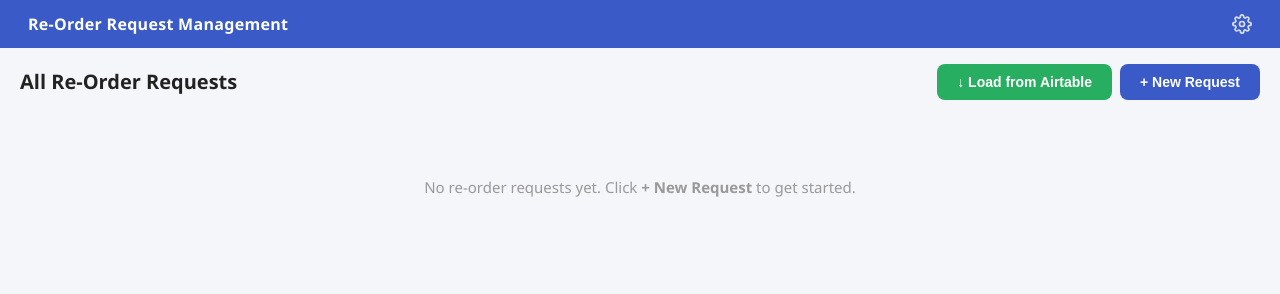
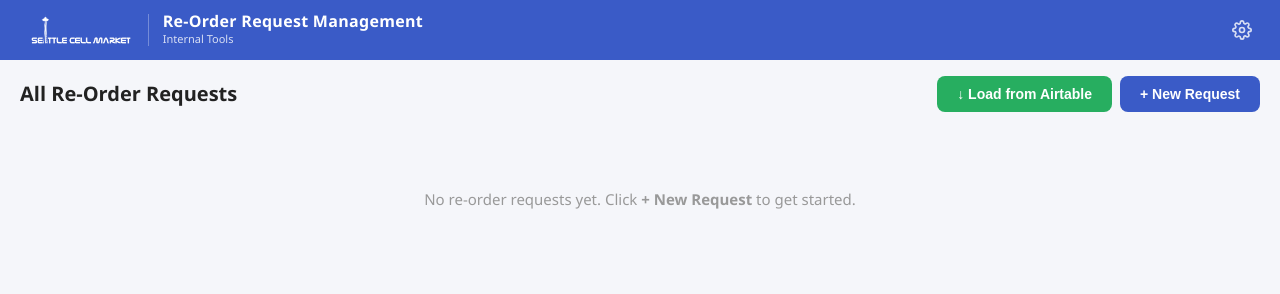
Before and after one commit to june648/reorder-request-app, a plain HTML site: page Re-Order Request Management.html in a window 1280 px wide. Drawn offline with Linux system fonts and the light colour scheme; no server answers.

Commit message:
Add Seattle Cell Market branding and S1-S10 Name push
- Add SCM logo with full-width blue header bar matching Team Dashboard
- Move top bar outside .app container for edge-to-edge styling
- Push S1-S10 Name (shipment labels) to Reorder Requests table
  for consumption by Shipment Tracker app

Co-Authored-By: Claude Opus 4.6 (1M context) <noreply@anthropic.com>

```diff
--- a/Re-Order Request Management.html
+++ b/Re-Order Request Management.html
@@ -11,8 +11,12 @@ body{font-family:'Segoe UI',system-ui,-apple-system,sans-serif;background:#f5f6f
 .app{max-width:1320px;margin:0 auto;padding:0 20px 20px}
 
 /* Top Bar */
-.top-bar{background:#3a5bc7;color:#fff;padding:12px 28px;margin:0 -20px 16px;display:flex;align-items:center;gap:14px}
-.top-bar h1{font-size:16px;font-weight:700;letter-spacing:.3px}
+.top-bar{background:#3a5bc7;color:#fff;padding:12px 28px;margin:0 0 16px;display:flex;align-items:center;gap:14px}
+.top-bar .logo-section{display:flex;align-items:center;gap:14px}
+.top-bar .logo-section img{height:36px;filter:brightness(0) invert(1)}
+.top-bar .logo-divider{width:1px;height:32px;background:rgba(255,255,255,.3)}
+.top-bar h1{font-size:16px;font-weight:700;letter-spacing:.3px;line-height:1.2}
+.top-bar .top-bar-subtitle{font-size:11px;opacity:.8;font-weight:400}
 .top-bar .settings-icon{margin-left:auto;background:none;border:none;cursor:pointer;color:rgba(255,255,255,.8);display:flex;align-items:center}
 .top-bar .settings-icon:hover{color:#fff}
 .top-bar .settings-icon svg{width:20px;height:20px}
@@ -215,15 +219,23 @@ input[type=number]::-webkit-inner-spin-button{opacity:1}
 </style>
 </head>
 <body>
-<div class="app">
 
 <!-- Top Bar -->
 <div class="top-bar">
-  <h1>Re-Order Request Management</h1>
+  <div class="logo-section">
+    <img src="logo.png" alt="Seattle Cell Market">
+    <div class="logo-divider"></div>
+    <div>
+      <h1>Re-Order Request Management</h1>
+      <div class="top-bar-subtitle">Internal Tools</div>
+    </div>
+  </div>
   <button class="settings-icon" onclick="openSettings()" title="Settings">
     <svg viewBox="0 0 24 24" fill="none" stroke="currentColor" stroke-width="2"><circle cx="12" cy="12" r="3"/><path d="M19.4 15a1.65 1.65 0 0 0 .33 1.82l.06.06a2 2 0 1 1-2.83 2.83l-.06-.06a1.65 1.65 0 0 0-1.82-.33 1.65 1.65 0 0 0-1 1.51V21a2 2 0 0 1-4 0v-.09A1.65 1.65 0 0 0 9 19.4a1.65 1.65 0 0 0-1.82.33l-.06.06a2 2 0 1 1-2.83-2.83l.06-.06A1.65 1.65 0 0 0 4.68 15a1.65 1.65 0 0 0-1.51-1H3a2 2 0 0 1 0-4h.09A1.65 1.65 0 0 0 4.6 9a1.65 1.65 0 0 0-.33-1.82l-.06-.06a2 2 0 1 1 2.83-2.83l.06.06A1.65 1.65 0 0 0 9 4.68a1.65 1.65 0 0 0 1-1.51V3a2 2 0 0 1 4 0v.09a1.65 1.65 0 0 0 1 1.51 1.65 1.65 0 0 0 1.82-.33l.06-.06a2 2 0 1 1 2.83 2.83l-.06.06A1.65 1.65 0 0 0 19.4 9a1.65 1.65 0 0 0 1.51 1H21a2 2 0 0 1 0 4h-.09a1.65 1.65 0 0 0-1.51 1z"/></svg>
   </button>
 </div>
+
+<div class="app">
 
 <!-- ======== LIST SCREEN ======== -->
 <div class="screen active" id="listScreen">
```
Also changed, not shown: public/index.html (+16 -4 lines), logo.png (added), public/logo.png (added), 1 other file.
